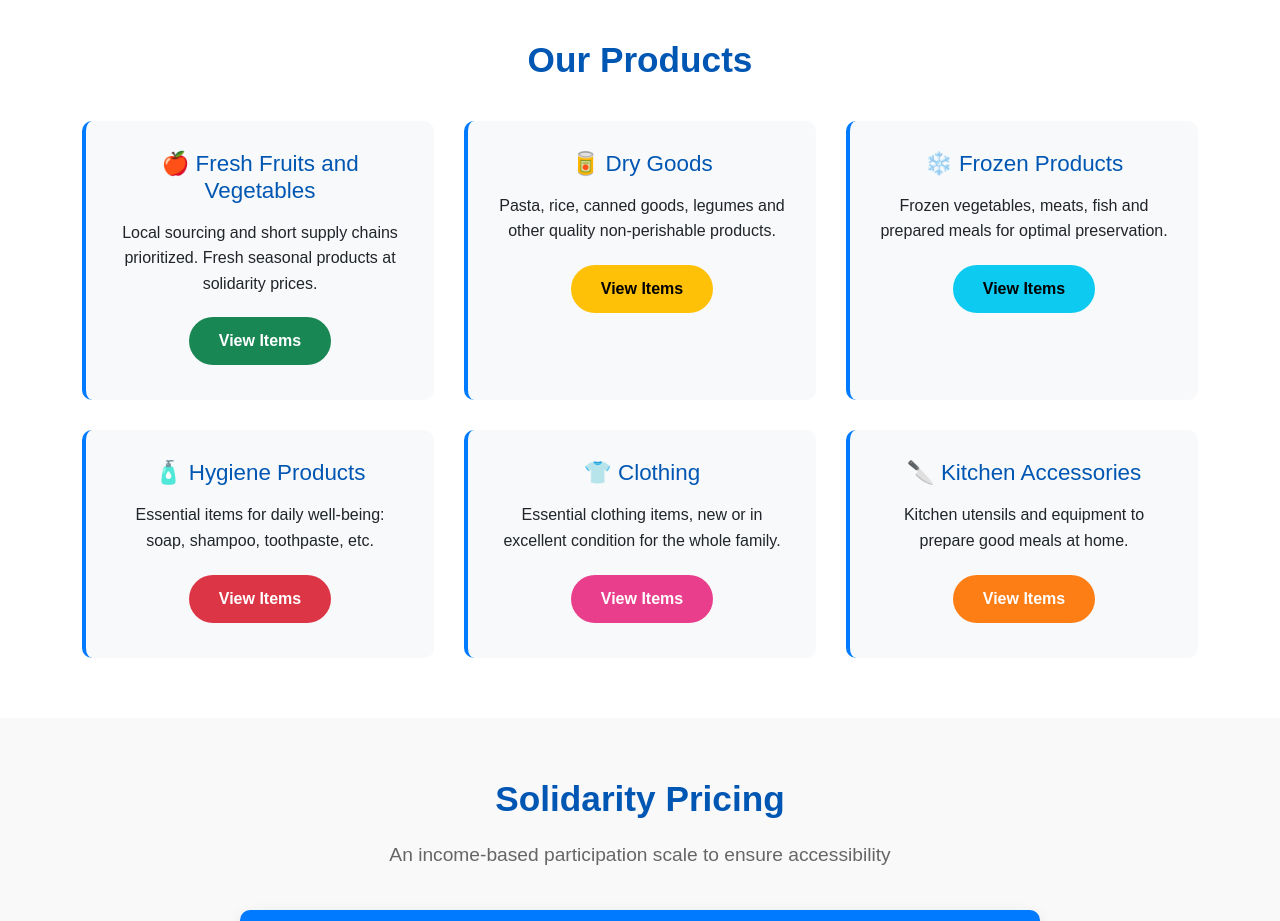
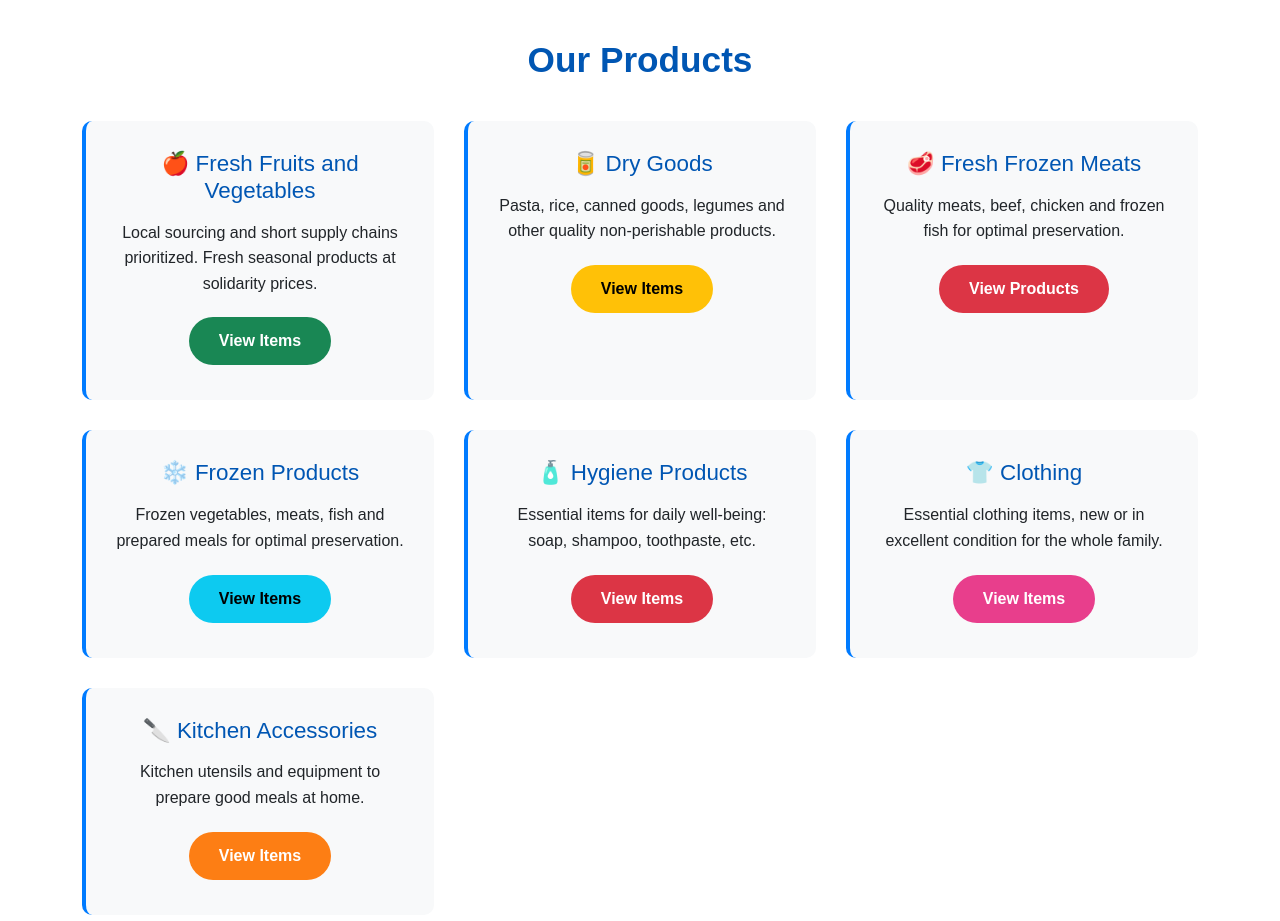
Before and after one commit to Code1deep/Onbl3, a plain HTML site: page epicerie_en.html in a window 1280 px wide. Shown: the part 1360-2281 px from the top of the page. Drawn offline with nearby package versions, Linux system fonts and the light colour scheme.

Commit message:
Update epicerie_en.html

```diff
--- a/epicerie_en.html
+++ b/epicerie_en.html
@@ -504,6 +504,11 @@
           <p>Pasta, rice, canned goods, legumes and other quality non-perishable products.</p>
           <a href="dry_goods.html" class="btn btn-warning">View Items</a>
         </div>
+        <div class="feature-item">
+          <h4>🥩 Fresh Frozen Meats</h4>
+          <p>Quality meats, beef, chicken and frozen fish for optimal preservation.</p>
+          <a href="viandes_en.html" class="btn btn-danger">View Products</a>
+        </div>
 
         <div class="feature-item">
           <h4>❄️ Frozen Products</h4>
```
